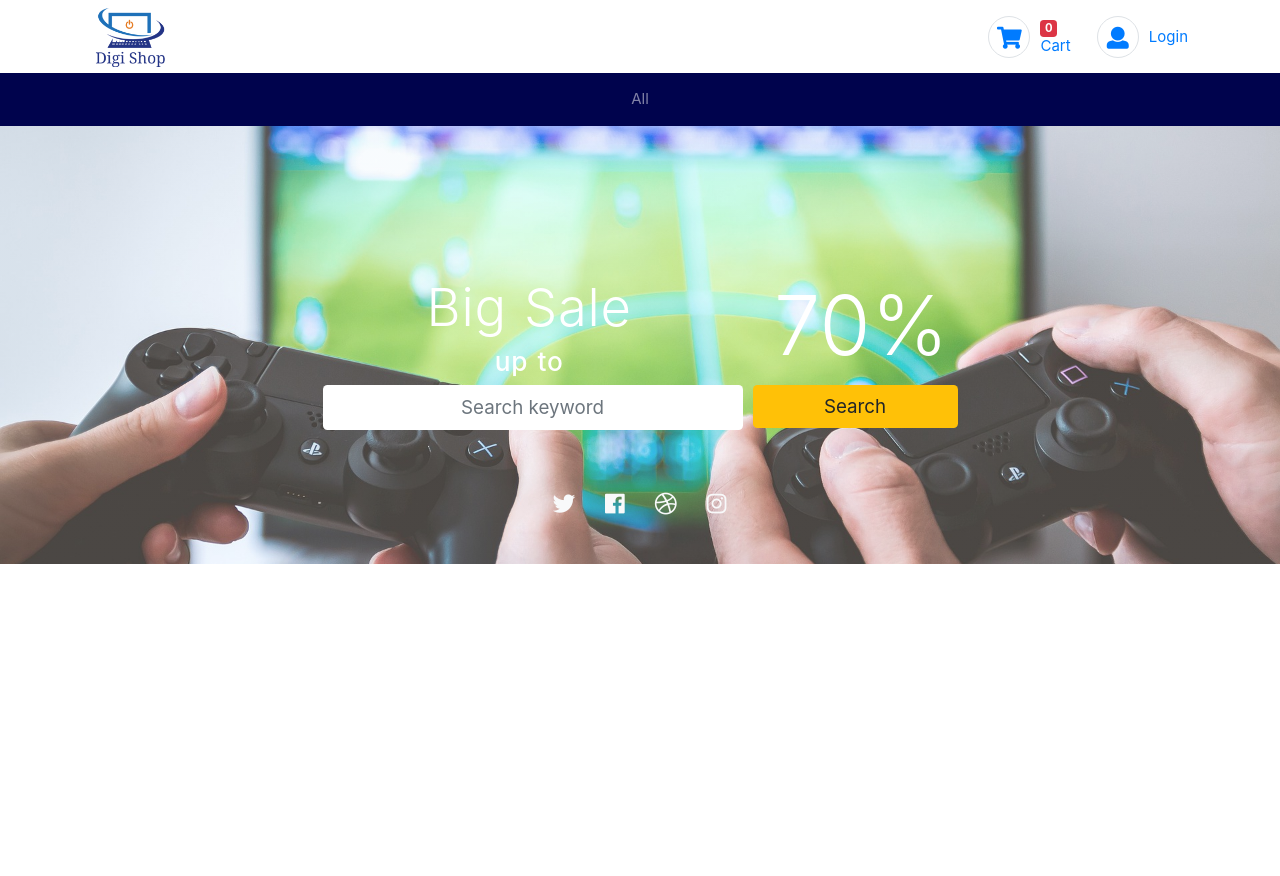
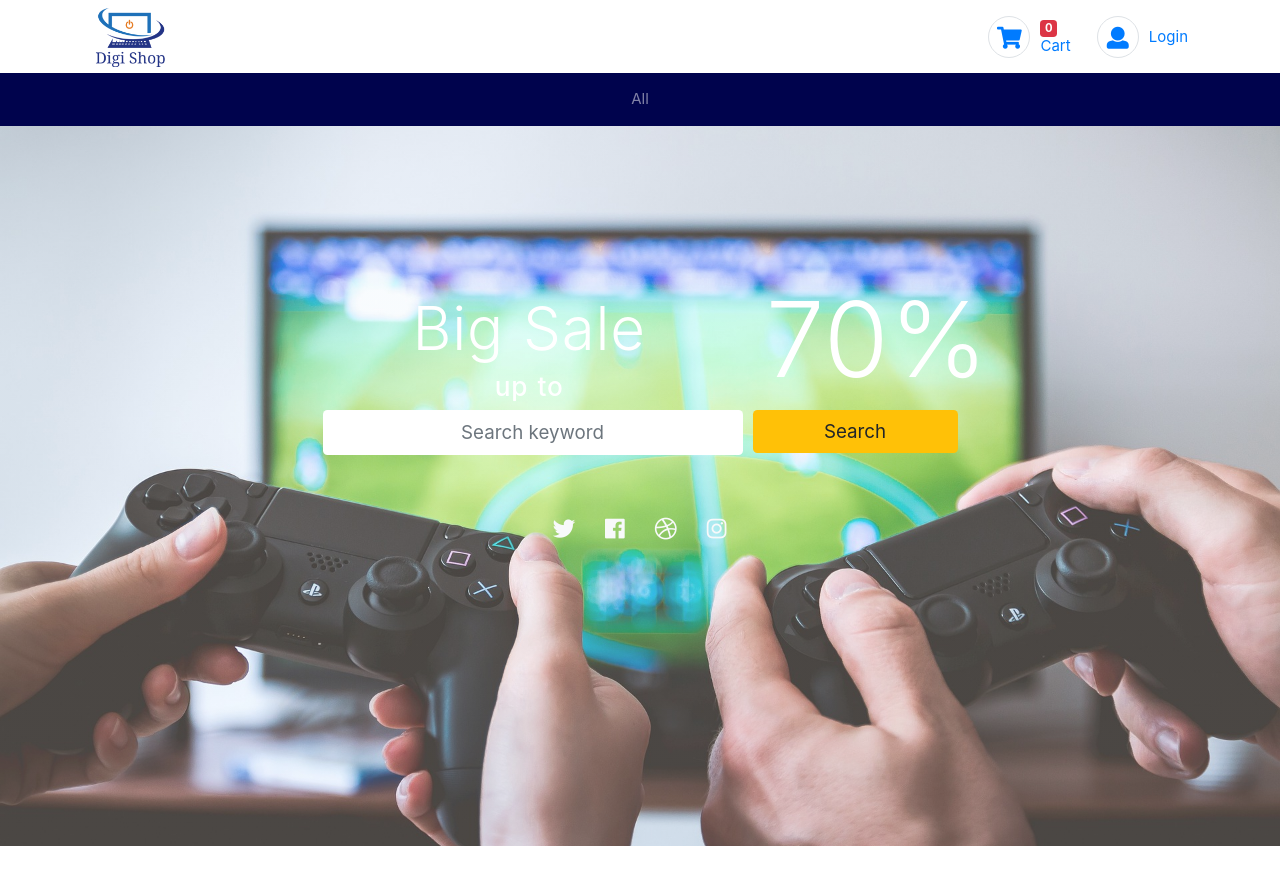
Before and after one commit to LukaszPlawinski/DigiShop, a Django app: page / in a window 1280 px wide. Before the commit the page ends 564 px from the top, so only its background shows below. Run offline with Django 3.2, Linux system fonts and the light colour scheme; data that the repository does not hold is empty; some libraries are stand-ins or nearby versions.

Commit message:
layout header styled

```diff
--- a/static/css/style.css
+++ b/static/css/style.css
@@ -24,7 +24,11 @@
 }
 
 .section-header{
-    margin-top: 150px !important;
+    margin-top: 20px !important;
+}
+.layout{
+    min-height:90vh;
+    margin-bottom: 30px;
 }
 nav{
     background-color: #00034D;
@@ -34,9 +38,37 @@ a .nav-link{
     color: #fff;
     text-decoration: none;
 }
+a .info-wrap{
+    color: #00034D;
+}
 .header-main{
     padding: 0;
 }
 .brand-wrap .logo{
     max-height: 80px;
 }
+
+.navbar-toggler{
+    margin: 0 auto;
+}
+.header-left h1{
+    font-size: 3rem;
+}
+.header-right h1{
+    font-size: 4rem;
+}
+.result-text{
+    margin: 25px;
+}
+@media only screen and (min-width: 760px) {
+    .header-left h1{
+    font-size: 4rem;
+    padding-top: 16px;
+}
+    .header-right h1{
+    font-size: 7rem;
+    }
+    .section-header{
+    margin-top: 150px !important;
+}
+}
```
